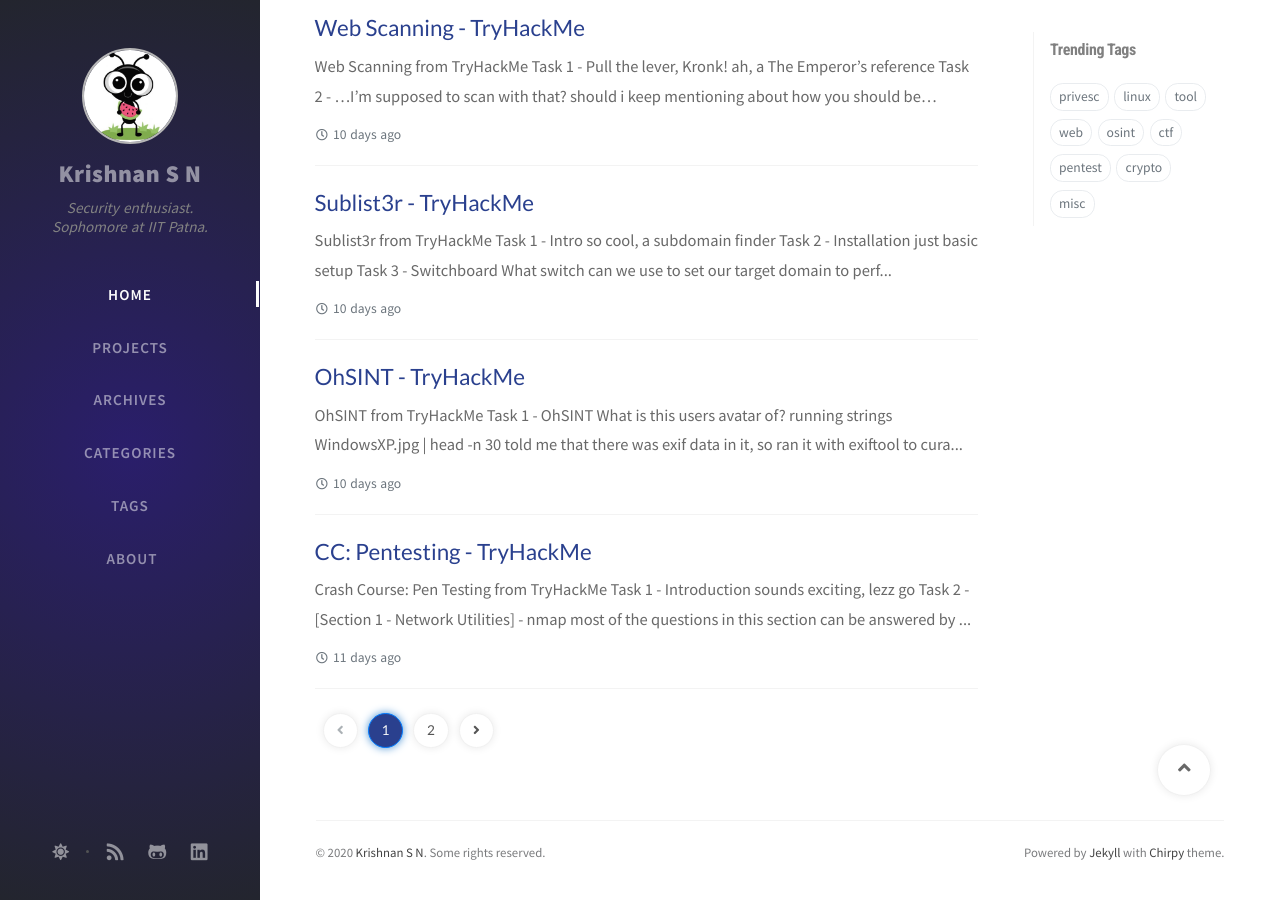
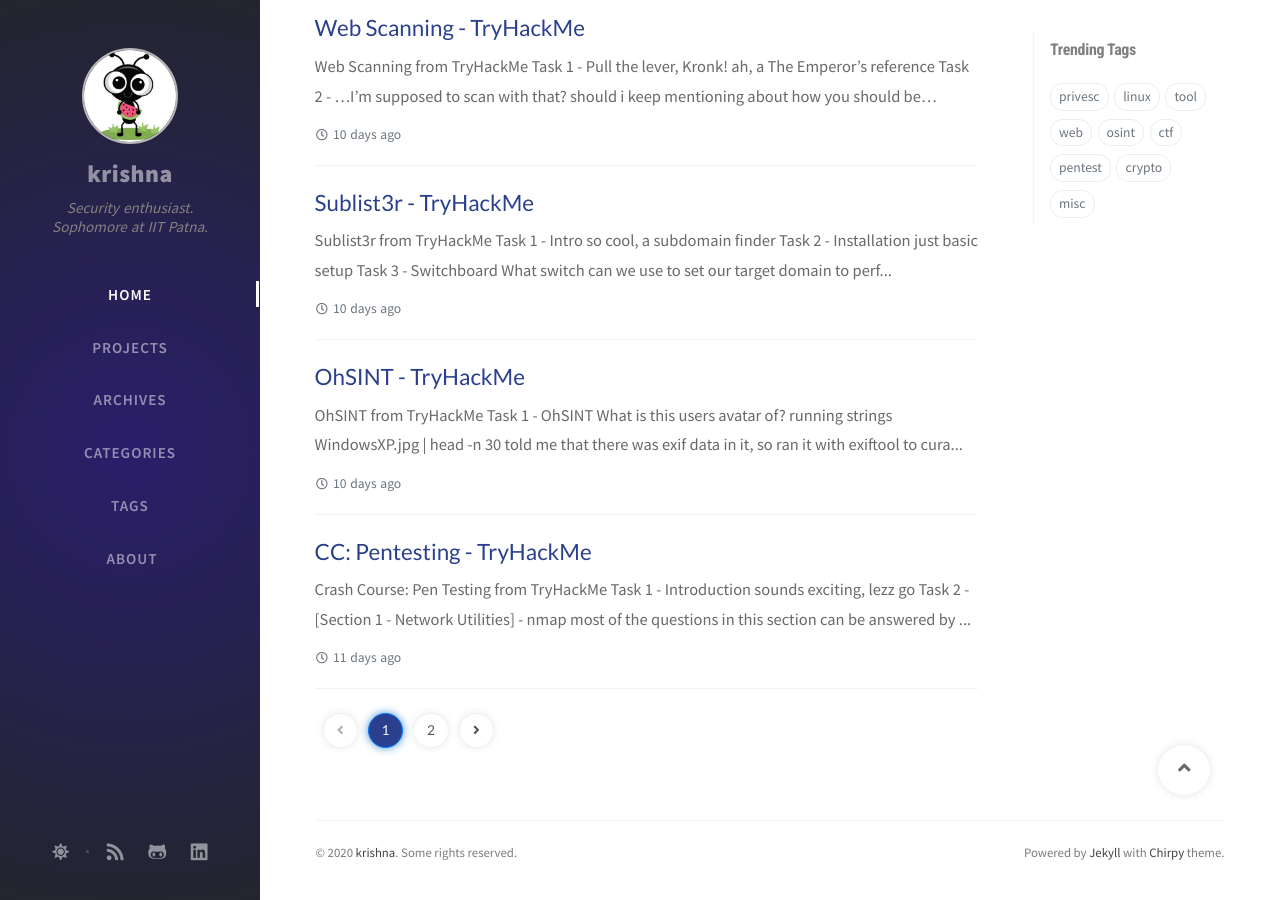
Before and after one commit to lordlabuckdas/lordlabuckdas.github.io, a Jekyll site: the page built from index.html, in a window 1280 px wide and 900 px high, scrolled down 1127 px. Built offline with Jekyll 4.4.1, drawn with Linux system fonts in a browser that asks for light colours; nearby versions of some CDN libraries; the list of posts is cut into pages by our own code; comment, search, counter and statistics services are not loaded; part of the change alters nothing that is shown.

Commit message:
updated config

```diff
--- a/_config.yml
+++ b/_config.yml
@@ -8,17 +8,17 @@
 # jekyll-seo-tag settings › https://github.com/jekyll/jekyll-seo-tag/blob/master/docs/usage.md
 #--------------------------
 
-title: Krishnan S N                          # the main title
+title: krishna                          # the main title
 
 tagline: Security enthusiast. <br>Sophomore at IIT Patna.  # it will display as the sub-title
 
 description: >-                        # used by seo meta and the atom feed
-  portfolio of Krishnan S N, IIT Patna. Security Enthusiast.
+  ooh, whomst have stumbled upon my website.
 
 # Replace with the website url, e.g. 'https://username.github.io'
 url: 'https://lordlabuckdas.github.io'
 
-author: Krishnan S N                  # change to your full name
+author: SNK                  # change to your full name
 
 avatar: /assets/img/sample/avatar.jpg   # support internet resources
 
@@ -29,17 +29,13 @@ twitter:
   username:             # change to your twitter username
 
 social:
-  name: Krishnan S N                  # it will shows as the copyright owner in Footer
+  name: krishna                  # it will shows as the copyright owner in Footer
   email:              # change to your email address
   links:
     # The first element serves as the copyright owner's link
-    # - https://twitter.com/username      # change to your twitter homepage
     - https://github.com/lordlabuckdas       # change to your github homepage
-    # Uncomment below to add more social links
-    # - https://www.facebook.com/username
-    # - https://www.linkedin.com/in/krishnan11
 
-google_site_verification: google_meta_tag_verification # change to your verification string
+google_site_verification: SDL-QIMhIBwqdmefuhNWQ2T4qT8UWglsHHJtnO3OglM # change to your verification string
 
 #--------------------------
 
@@ -63,6 +59,7 @@ google_analytics:
     cache: false  # pv data local cache, good for the users from GFW area.
 
 disqus:
+  # don't nned your opinion lol
   comments: false  # boolean type, the global switch for posts comments.
   shortname: ''    # Fill with your Disqus shortname. › https://help.disqus.com/en/articles/1717111-what-s-a-shortname
 
```
